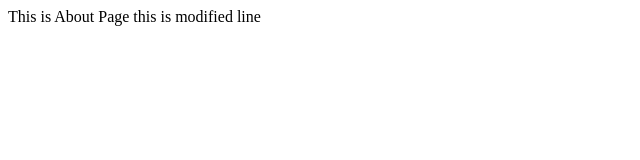
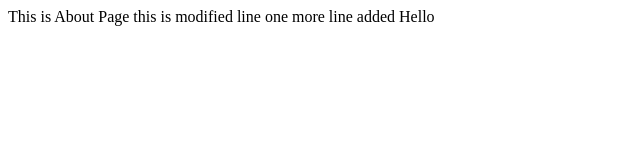
Before and after one commit to ftasif/git-tutorial, a plain HTML site: page about.html in a window 1280 px wide. Shown: the whole page, without its empty margins (0-640 px from the left). Drawn offline with Linux system fonts and the light colour scheme.

Commit message:
final commit

```diff
--- a/about.html
+++ b/about.html
@@ -8,5 +8,6 @@
 <body>
     This is About Page
     this is modified line
+    one more line added Hello
 </body>
 </html>
```
Also changed, not shown: index.html (+1 -0 lines).
